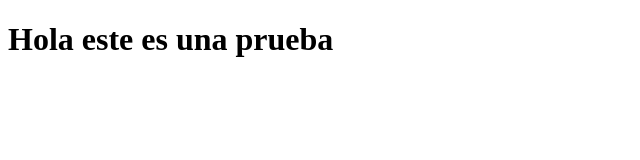
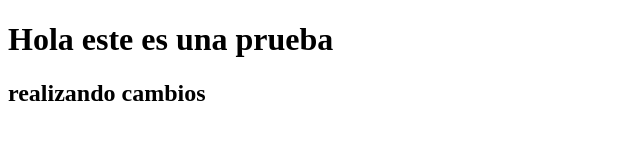
Before and after one commit to NAAG-050292/test-git-vscode, a plain HTML site: page index.html in a window 1280 px wide. Shown: the whole page, without its empty margins (0-640 px from the left). Drawn offline with Linux system fonts and the light colour scheme.

Commit message:
agregando h2

```diff
--- a/index.html
+++ b/index.html
@@ -7,5 +7,6 @@
 </head>
 <body>
     <h1>Hola este es una prueba</h1>
+    <h2>realizando cambios</h2>
 </body>
 </html>
```
